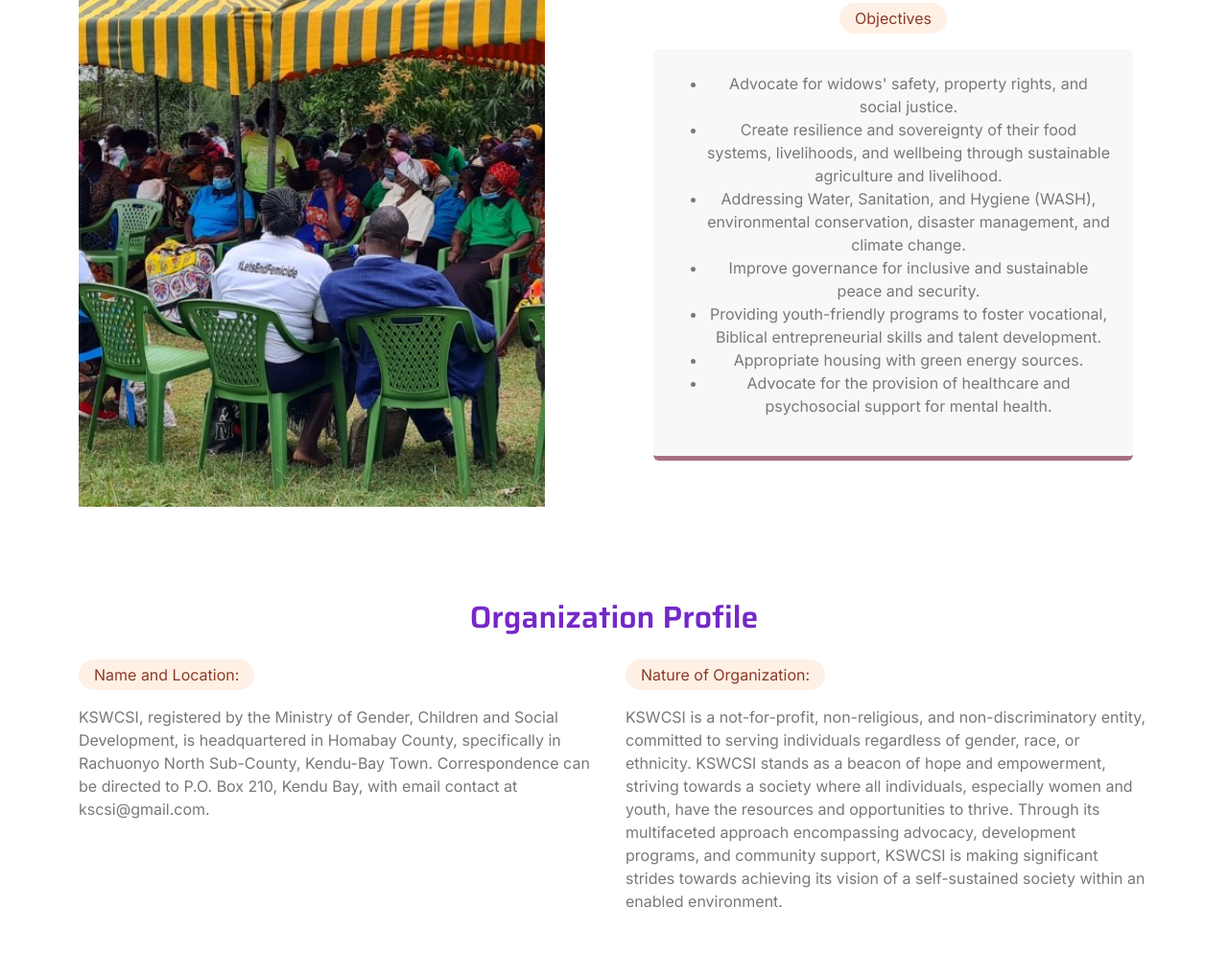
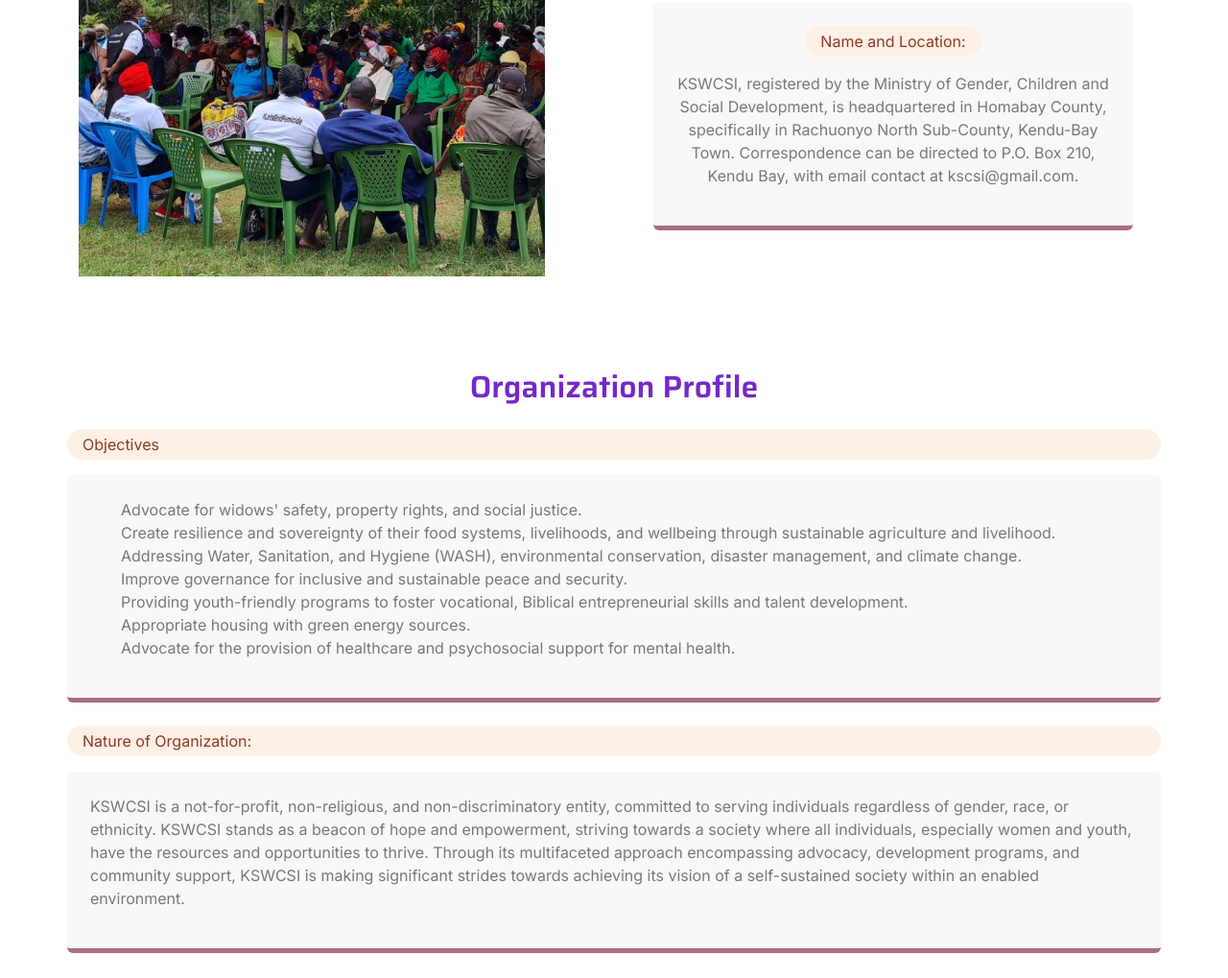
Before and after one commit to Ramjius/kamser, a plain HTML site: page about.html in a window 1280 px wide. Shown: the part 733-1752 px from the top of the page at 96% size. Drawn offline with nearby package versions, Linux system fonts and the light colour scheme.

Commit message:
About Us Layout Updated

```diff
--- a/about.html
+++ b/about.html
@@ -112,24 +112,20 @@
                         <div class="text-center mx-auto mb-5 wow fadeInUp" data-wow-delay="0.1s" style="max-width: 500px;">
                             <div class="d-inline-block rounded-pill bg-secondary text-primary py-1 px-3 mb-3">Our core Values</div>
                             <div class="bg-light border-bottom border-5 border-primary rounded p-4 mb-4">
-                                <ul>
+                                <ul class="about_lists">
                                     <li>Sustainability</li>
                                     <li>Integrity</li>
                                     <li>Respect</li>
                                     <li>Teamwork</li>
                                 </ul>
                             </div>
-                            <div class="d-inline-block rounded-pill bg-secondary text-primary py-1 px-3 mb-3">Objectives</div>
                             <div class="bg-light border-bottom border-5 border-primary rounded p-4 mb-4">
-                                <ul>
-                                    <li>Advocate for widows' safety, property rights, and social justice.</li>
-                                    <li>Create resilience and sovereignty of their food systems, livelihoods, and wellbeing through sustainable agriculture and livelihood.</li>
-                                    <li>Addressing Water, Sanitation, and Hygiene (WASH), environmental conservation, disaster management, and climate change.</li>
-                                    <li>Improve governance for inclusive and sustainable peace and security.</li>
-                                    <li>Providing youth-friendly programs to foster vocational, Biblical entrepreneurial skills and talent development.</li>
-                                    <li>Appropriate housing with green energy sources.</li>
-                                    <li>Advocate for the provision of healthcare and psychosocial support for mental health.</li>
-                                </ul>
+                                <div class="d-inline-block rounded-pill bg-secondary text-primary py-1 px-3 mb-3">Name and Location:</div>
+                                <p>
+                                    KSWCSI, registered by the Ministry of Gender, Children and Social Development, is headquartered
+                                    in Homabay County, specifically in Rachuonyo North Sub-County, Kendu-Bay Town. Correspondence
+                                    can be directed to P.O. Box 210, Kendu Bay, with email contact at kscsi@gmail.com.
+                                </p>
                             </div>
                         </div>
                     </div>
@@ -143,16 +139,20 @@
     <div class="container py-5 wow fadeInUp" data-wow-delay="0.3s">
         <h2 class="text-center mb-4">Organization Profile</h2>
         <div class="row">
-            <div class="col-lg-6">
-                <div class="d-inline-block rounded-pill bg-secondary text-primary py-1 px-3 mb-3">Name and Location:</div>
-                <p>
-                    KSWCSI, registered by the Ministry of Gender, Children and Social Development, is headquartered
-                    in Homabay County, specifically in Rachuonyo North Sub-County, Kendu-Bay Town. Correspondence
-                    can be directed to P.O. Box 210, Kendu Bay, with email contact at kscsi@gmail.com.
-                </p>
+            <div class="d-inline-block rounded-pill bg-secondary text-primary py-1 px-3 mb-3">Objectives</div>
+            <div class="bg-light border-bottom border-5 border-primary rounded p-4 mb-4">
+                <ul class="about_lists">
+                <li>Advocate for widows' safety, property rights, and social justice.</li>
+                <li>Create resilience and sovereignty of their food systems, livelihoods, and wellbeing through sustainable agriculture and livelihood.</li>
+                <li>Addressing Water, Sanitation, and Hygiene (WASH), environmental conservation, disaster management, and climate change.</li>
+                <li>Improve governance for inclusive and sustainable peace and security.</li>
+                <li>Providing youth-friendly programs to foster vocational, Biblical entrepreneurial skills and talent development.</li>
+                <li>Appropriate housing with green energy sources.</li>
+                <li>Advocate for the provision of healthcare and psychosocial support for mental health.</li>
+                 </ul>
             </div>
-            <div class="col-lg-6">
             <div class="d-inline-block rounded-pill bg-secondary text-primary py-1 px-3 mb-3">Nature of Organization:</div>
+            <div class="bg-light border-bottom border-5 border-primary rounded p-4 mb-4">
                 <p>
                     KSWCSI is a not-for-profit, non-religious, and non-discriminatory entity, committed to serving
                     individuals regardless of gender, race, or ethnicity. KSWCSI stands as a beacon of hope and
@@ -312,15 +312,23 @@
             </div>
         </div>
     </div>
-    <div>
-        <h3>Name of the Advisors</h3>
-        <ul>
+
+        <!-- Advisors Start -->
+
+        <div class="text-center mx-auto mb-5 wow fadeInUp" data-wow-delay="0.1s" style="max-width: 500px;">
+            <div class="d-inline-block rounded-pill bg-secondary text-primary py-1 px-3 mb-3">Advisors</div>
+            <div class="bg-light border-bottom border-5 border-primary rounded p-4 mb-4">
+                <ul class="about_lists">
                     <li>Brian Stevenson</li>
                     <li>Judy Owidi</li>
                     <li>Kevin Onyango</li>
                     <li>Adede Florence</li>
                 </ul>
             </div>
+        </div>
+
+        <!-- Advisors End -->
+
     <!-- Team End -->
 
 
--- a/css/style.css
+++ b/css/style.css
@@ -275,7 +275,10 @@
     color: var(--dark);
     border-color: var(--dark);
 }
-
+/*ABOUT LISTS*/
+.about_lists {
+    list-style-type: none;
+}
 
 /*** Team ***/
 .team-item img {
```
Lines whose indentation alone changed are shown as unchanged.
